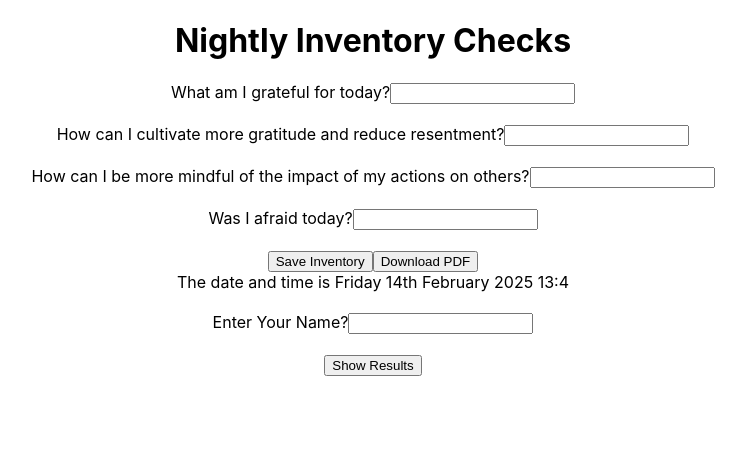
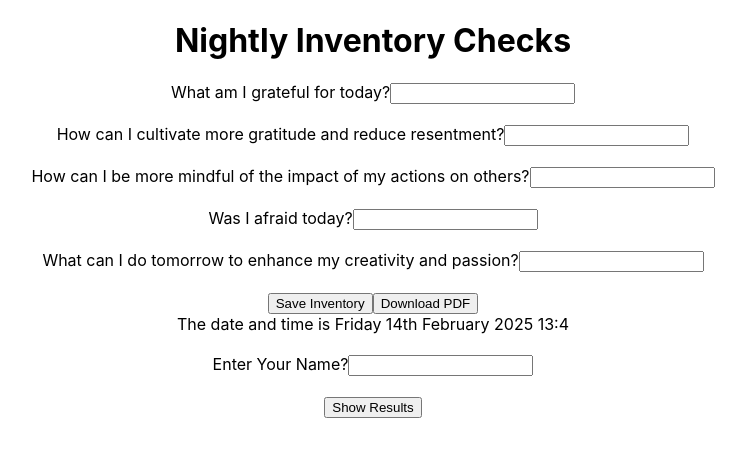
Before and after one commit to Sarahwcode/Nighlty-Inventory-Checks, a React (Create React App) app: page / in a window 1280 px wide. Shown: the top 456 px of the page, without its empty margins (267-1013 px from the left). Built offline with nearby package versions, Linux system fonts and the light colour scheme.

Commit message:
added another question

```diff
--- a/src/displayinput.js
+++ b/src/displayinput.js
@@ -36,6 +36,8 @@ const generatePDF = () => {
 
         doc.text(`Fear: ${inventory.fear}`, 10, yPos);
         yPos += 10;
+        doc.text(`Fear: ${inventory.creative}`, 10, yPos);
+        yPos += 10;
 
         yPos += 5; // Add some extra spacing between entries
     });
@@ -66,6 +68,9 @@ const generatePDF = () => {
           <p>
              {inventory.fear}
           </p>
+          <p>
+             {inventory.creative}
+          </p>
                 </li>
             ))}
           </ul>
--- a/src/inventoryform.js
+++ b/src/inventoryform.js
@@ -9,6 +9,7 @@ const [form, setForms] = useState({
     reduce: "",
     impact: "",
     fear: "",
+    creative: "",
 });
 
 function submitChange (event) {
@@ -54,6 +55,12 @@ function submitChange (event) {
             >
             <input type="text" id="fear" value={form.fear} onChange={submitChange} />
           </div>
+          <div>
+            <label
+              >What can I do tomorrow to enhance my creativity and passion?</label
+            >
+            <input type="text" id="creative" value={form.creative} onChange={submitChange} />
+          </div>
 
         </form>
         <div>
```
